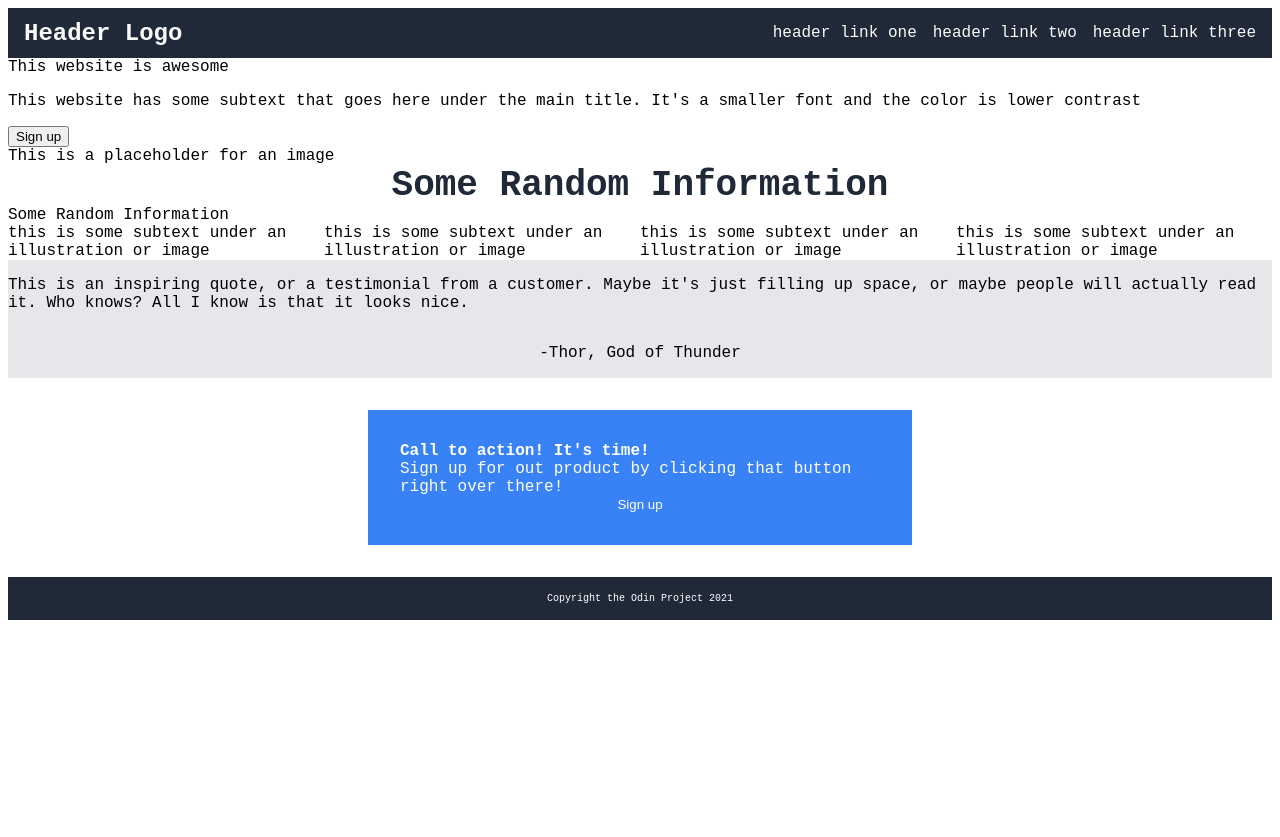
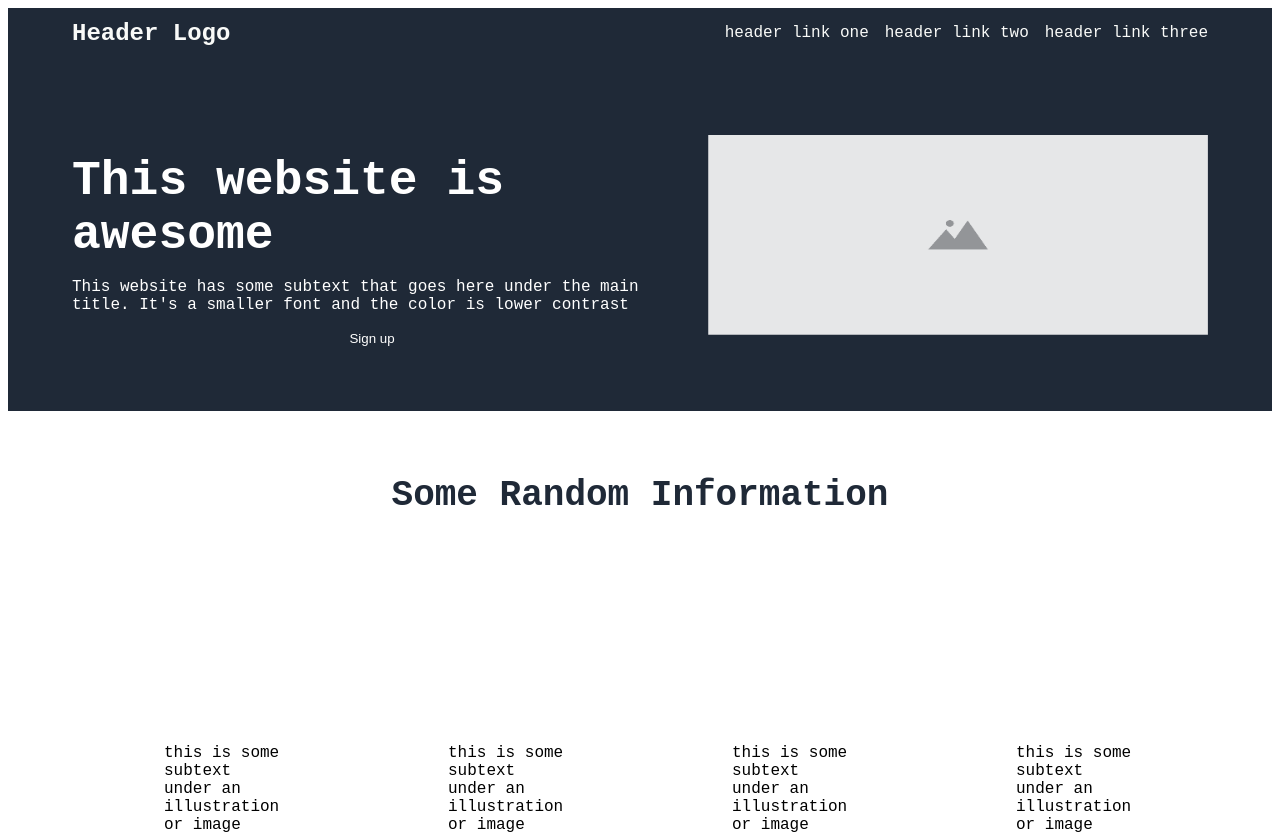
Before and after one commit to Thissutek/Project-LandingPage, a plain HTML site: page index.html in a window 1280 px wide. Shown: the top 837 px of the page. Before the commit the page ends 800 px from the top, so only its background shows below. Drawn offline with Linux system fonts and the light colour scheme.

Commit message:
index.html

```diff
--- a/index.html
+++ b/index.html
@@ -17,18 +17,16 @@
                 </ul>
             </div>
         <div class="landing-page">
+            <div class="main-container">
             <div class="title"> This website is awesome</div>
                 <p>This website has some subtext that goes here under the main title. It's a smaller font and the color is lower contrast</p>
-                    <button>Sign up</button>
-                        <div class="image">This is a placeholder for an image</div>
+                    <button class="sign-up">Sign up</button>
+            </div>
+            <img src="SM-placeholder.png">
         </div>
-
         <div class="sub-header">Some Random Information</div>
 
-        <div class="title">Some Random Information</div>
-
         <div class="container">
-
 
                 <div class="info">
                     <div class="image"></div>
--- a/style.css
+++ b/style.css
@@ -4,8 +4,46 @@ body {
     justify-content: center;
     align-content: center;
     flex-direction: column;
+
 }
 
+.landing-page {
+    background-color: #1f2937;
+    color: white;
+    display: flex;
+    flex-direction: row;
+    justify-content: space-between;
+    align-items: center;
+    padding: 64px 64px;
+
+}
+
+.main-container {
+    display: flex;
+    flex-direction: column;
+    width: 600px;
+}
+
+.info {
+    display: flex;
+    flex-wrap: wrap;
+    width: 100px;
+}
+
+.title {
+    font-size: 48px;
+    font-weight: bolder;
+    margin-top: 32px;
+    display: flex;
+    flex-wrap: wrap;
+    margin-bottom: 0;
+}
+
+img {
+    width: 500px;
+    height: 200px;
+
+}
 
 .logo {
     font-size: 24px;
@@ -21,7 +59,7 @@ body {
     justify-content: space-between;
     background-color: #1f2937;
     color: #f9faf8;
-    padding: 0 16px;
+    padding: 0 64px;
 }
 
 
@@ -43,6 +81,7 @@ li {
     justify-content: center;
     align-items: flex-end;
     flex-wrap: wrap;
+    padding: 64px;
 }
 
 .modal {
@@ -56,6 +95,7 @@ li {
     margin: 32px;
     flex-direction: column;
     flex-wrap: wrap;
+    border-radius: 25px;
 }
 
 .header {
@@ -85,10 +125,20 @@ li {
     display: flex;
     justify-content: center;
     align-items: center;
+    padding: 64px;
 }
 
 .container {
     display: flex;
     justify-content: space-around;
     align-items: center;
+    padding: 64px;
 }
+
+.image {
+    width: 100px;
+    height: 100px;
+    background-color: white;
+    border-radius: 2px;
+    border-color: #3882F6;
+}
```
Also changed, not shown: SM-placeholder.png (added), colors_and_stuff.png (added), placeholder.png (added).
